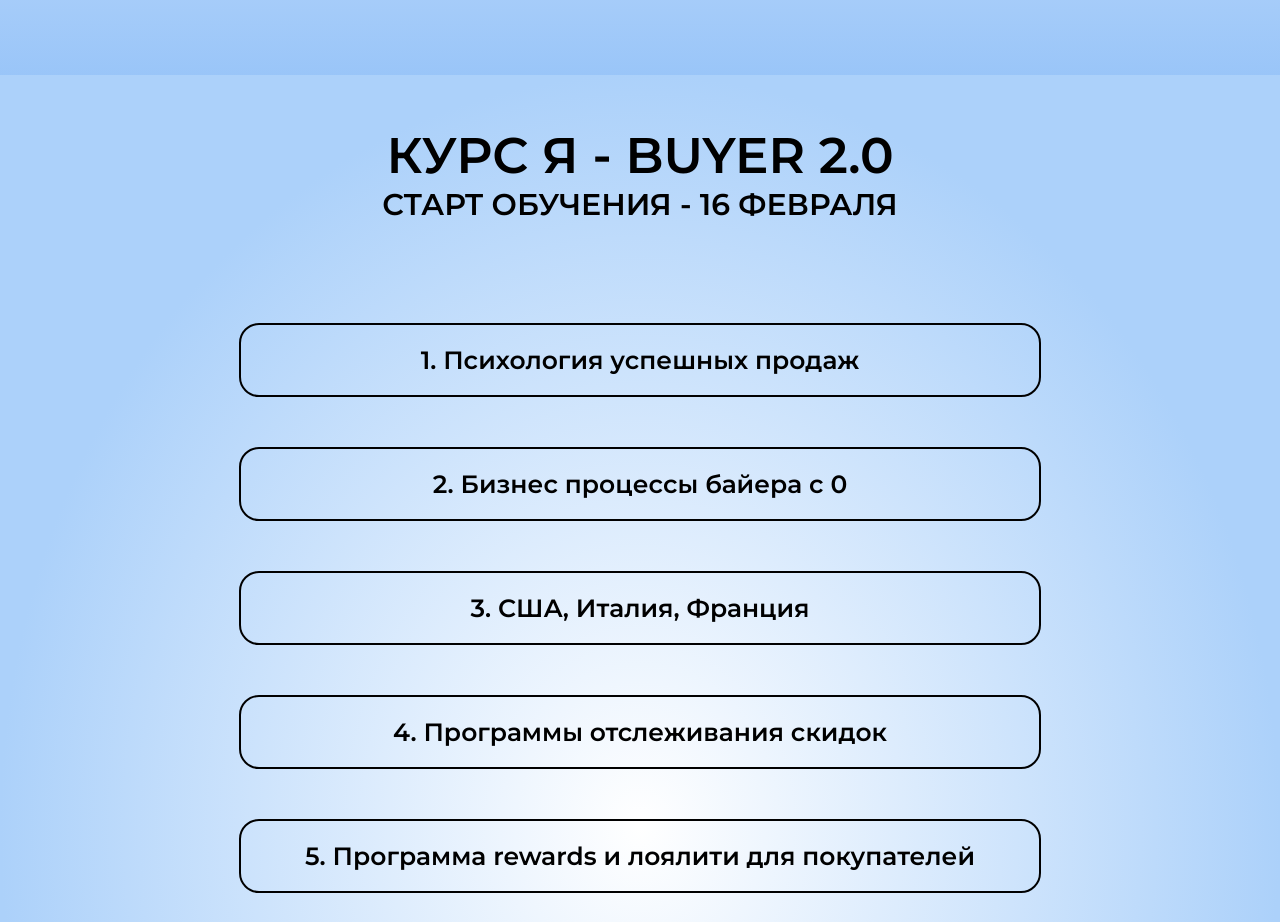
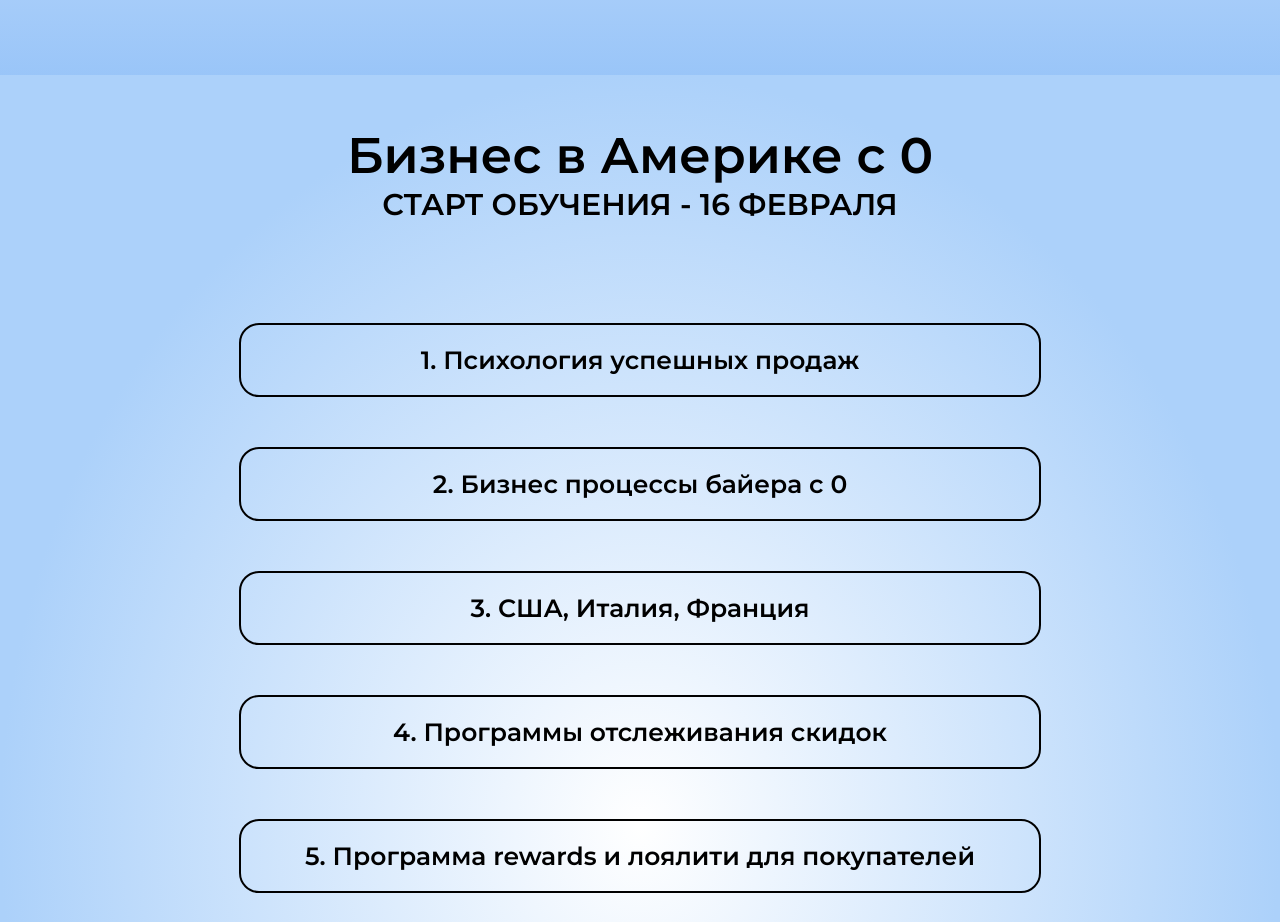
Before and after one commit to equaak/zara, a React (Create React App) app: page / in a window 1280 px wide. Shown: the part 1840-2762 px from the top of the page. Built offline with nearby package versions, Linux system fonts and the light colour scheme; no server answers.

Commit message:
course title fixed

```diff
--- a/src/Main.js
+++ b/src/Main.js
@@ -208,7 +208,7 @@ const Main = () => {
           </div>
           <div className='modules-block'>
             <p className='modules-title'>
-              КУРС Я - BUYER 2.0
+            Бизнес в Америке с 0
               <br></br>
             </p>
             <p className='modules-subtitle'>
```
